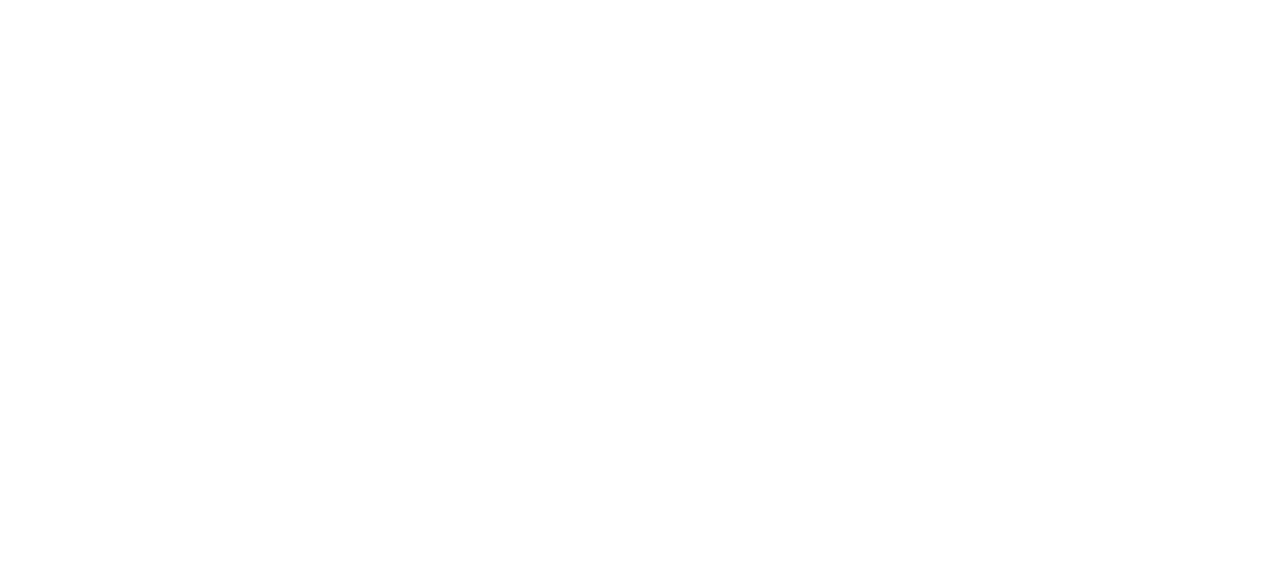
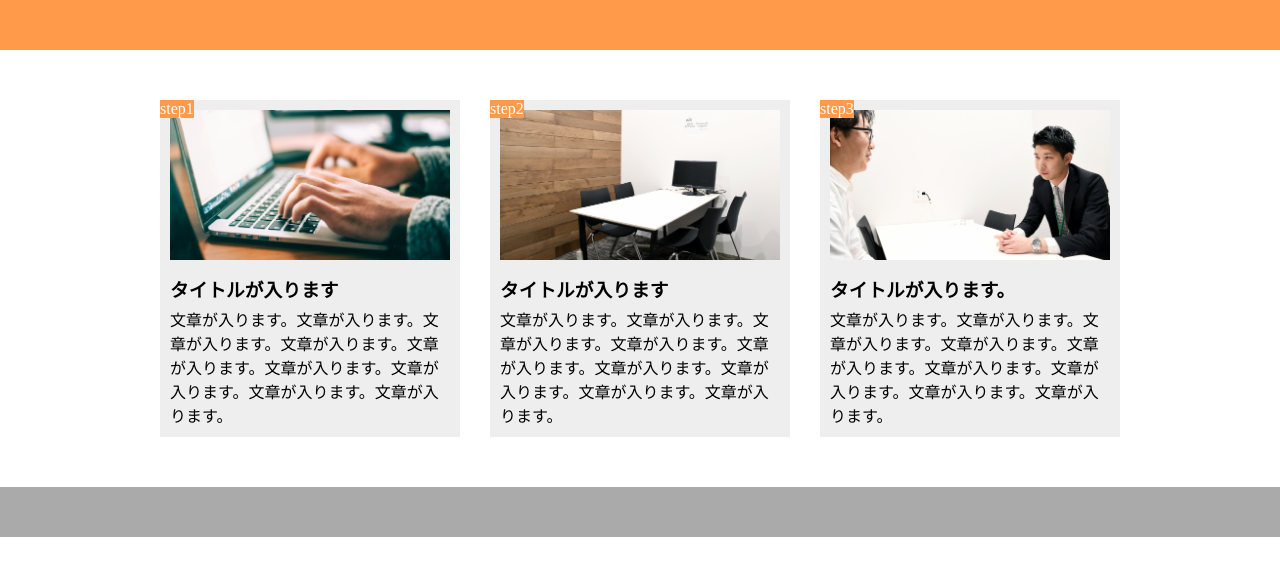
Before and after one commit to osara22/practice, a plain HTML site: page HTML_CSS_practice/1-9/1-9.html in a window 1280 px wide. Drawn offline with Linux system fonts and the light colour scheme.

Commit message:
[Finish]1-9

```diff
--- a/HTML_CSS_practice/1-9/1-9.css
+++ b/HTML_CSS_practice/1-9/1-9.css
@@ -3,3 +3,66 @@
   padding: 0;
   box-sizing: border-box;
 }
+
+header {
+  width: 100%;
+  height: 50px;
+  background-color: #ff9a4b;
+}
+
+main {
+  width: 960px;
+  padding: 50px 0;
+  display: flex;
+  margin: 0 auto;
+}
+
+.content {
+  width: 300px;
+  background-color: #eeeeee;
+  position: relative;
+}
+
+.content:nth-child(2) {
+  margin: 0 30px;
+}
+
+.content-item {
+  padding: 10px;
+}
+
+.content-image {
+  height: 150px;
+  background-size: cover;
+  background-position: bottom;
+}
+
+.one {
+  background-image: url(img/flow01.png);
+}
+
+.two {
+  background-image: url(img/flow02.png);
+}
+
+.three {
+  background-image: url(img/flow03.png);
+}
+
+.content-step {
+  position: absolute;
+  display: inline-block;
+  background-color: #ff9a4b;
+  color: white;
+}
+
+.title {
+  padding-top: 15px;
+  padding-bottom: 5px;
+}
+
+footer {
+  width: 100%;
+  height: 50px;
+  background-color: #aaaaaa;
+}
--- a/HTML_CSS_practice/1-9/1-9.html
+++ b/HTML_CSS_practice/1-9/1-9.html
@@ -6,6 +6,46 @@
     <title>HTML&CSS practice 1-9</title>
   </head>
   <body>
+    <header></header>
+    <main>
+      <div class="content">
+        <div class="content-step">
+          <p>step1</p>
+        </div>
+        <div class="content-item">
+          <div class="content-image one"></div>
+          <h3 class="title">タイトルが入ります</h3>
+          <div class="content-text">
+            <p>文章が入ります。文章が入ります。文章が入ります。文章が入ります。文章が入ります。文章が入ります。文章が入ります。文章が入ります。文章が入ります。</p>
+          </div>
+        </div>
+      </div>
+      <div class="content">
+        <div class="content-step">
+          <p>step2</p>
+        </div>
+        <div class="content-item">
+          <div class="content-image two"></div>
+          <h3 class="title">タイトルが入ります</h3>
+          <div class="content-text">
+            <p>文章が入ります。文章が入ります。文章が入ります。文章が入ります。文章が入ります。文章が入ります。文章が入ります。文章が入ります。文章が入ります。</p>
+          </div>
+        </div>
+      </div>
+      <div class="content">
+        <div class="content-step">
+          <p>step3</p>
+        </div>
+        <div class="content-item">
+          <div class="content-image three"></div>
+          <h3 class="title">タイトルが入ります。</h3>
+          <div class="content-text">
+            <p>文章が入ります。文章が入ります。文章が入ります。文章が入ります。文章が入ります。文章が入ります。文章が入ります。文章が入ります。文章が入ります。</p>
+          </div>
+        </div>
+      </div>
 
+    </main>
+    <footer></footer>
   </body>
 </html>
```
Also changed, not shown: HTML_CSS_practice/1-9/img/flow01.png (added), HTML_CSS_practice/1-9/img/flow02.png (added), HTML_CSS_practice/1-9/img/flow03.png (added).
